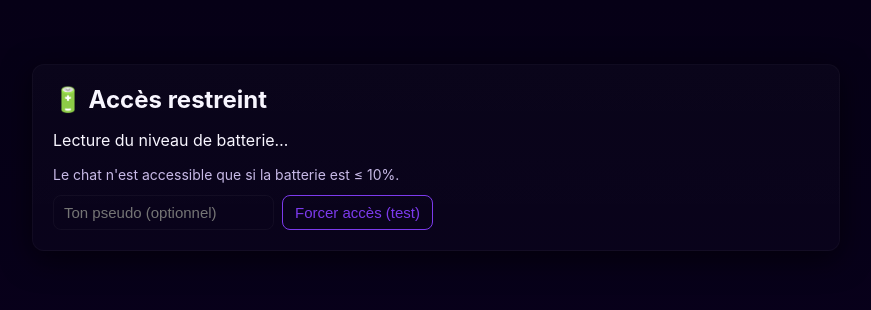
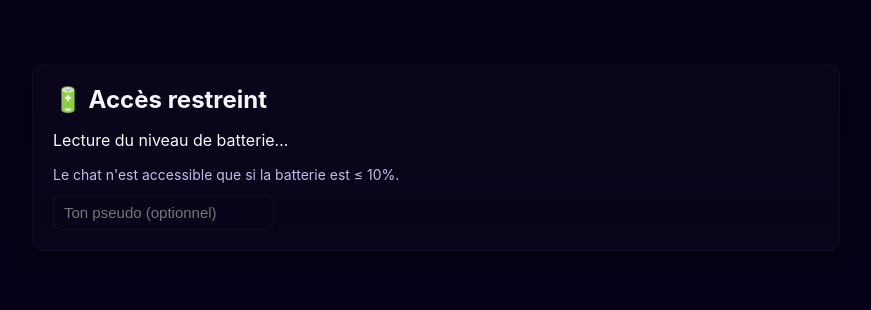
Before and after one commit to noahvigneron14-star/chat-battery-5pct, a website: page public/index.html in a window 1280 px wide. Shown: the whole page, without its empty margins (204-1075 px from the left). Drawn offline with nearby package versions, Linux system fonts and the light colour scheme.

```diff
--- a/public/index.html
+++ b/public/index.html
@@ -14,8 +14,7 @@
       <p class="muted">Le chat n'est accessible que si la batterie est ≤ 10%.</p>
       <div class="controls">
         <input id="name" placeholder="Ton pseudo (optionnel)" maxlength="30">
-        <button id="force" class="btn">Forcer accès (test)</button>
-        <button id="retry" class="btn alt hidden">Réessayer</button>
+                <button id="retry" class="btn alt hidden">Réessayer</button>
       </div>
     </section>
 
```
